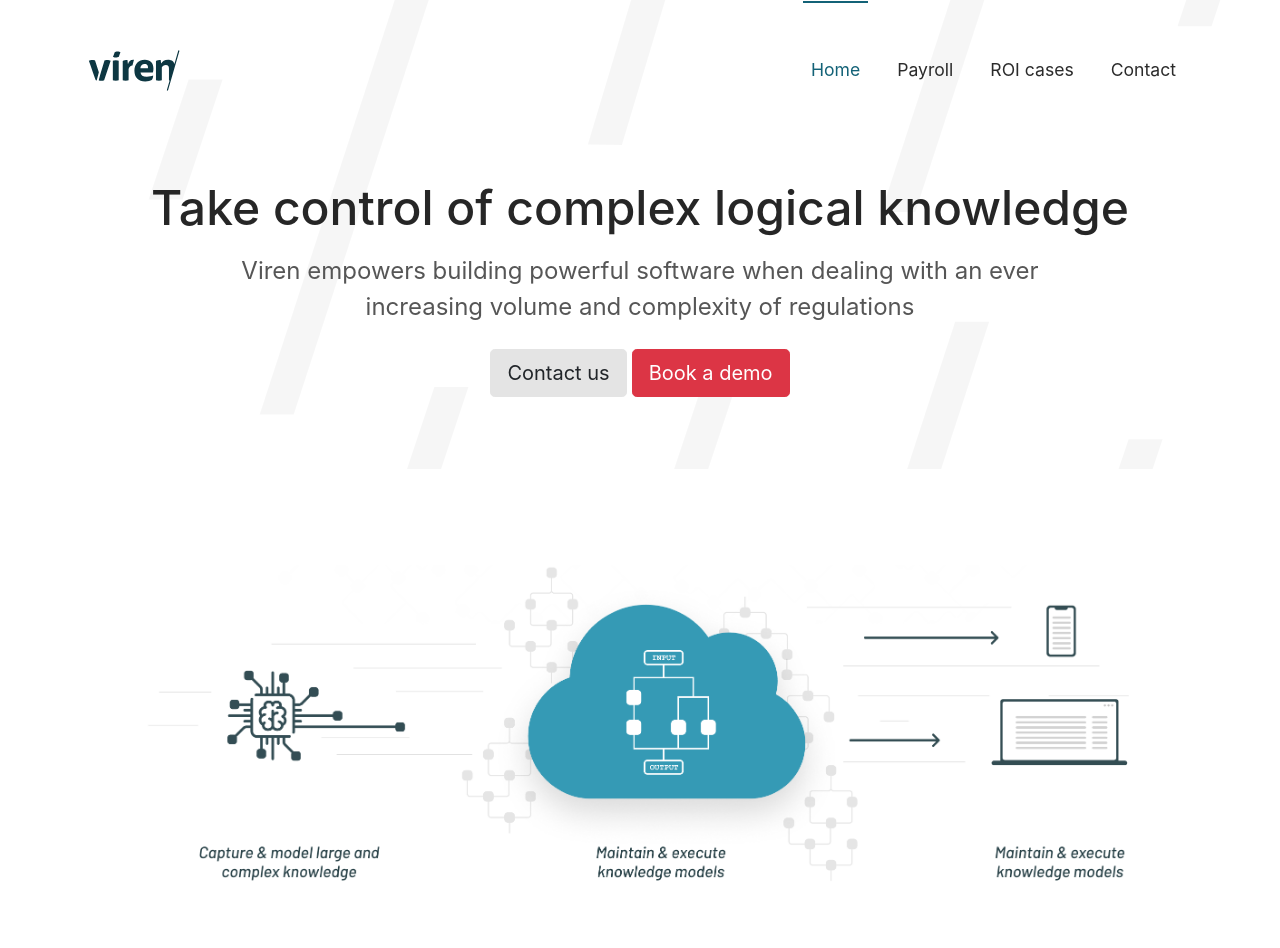
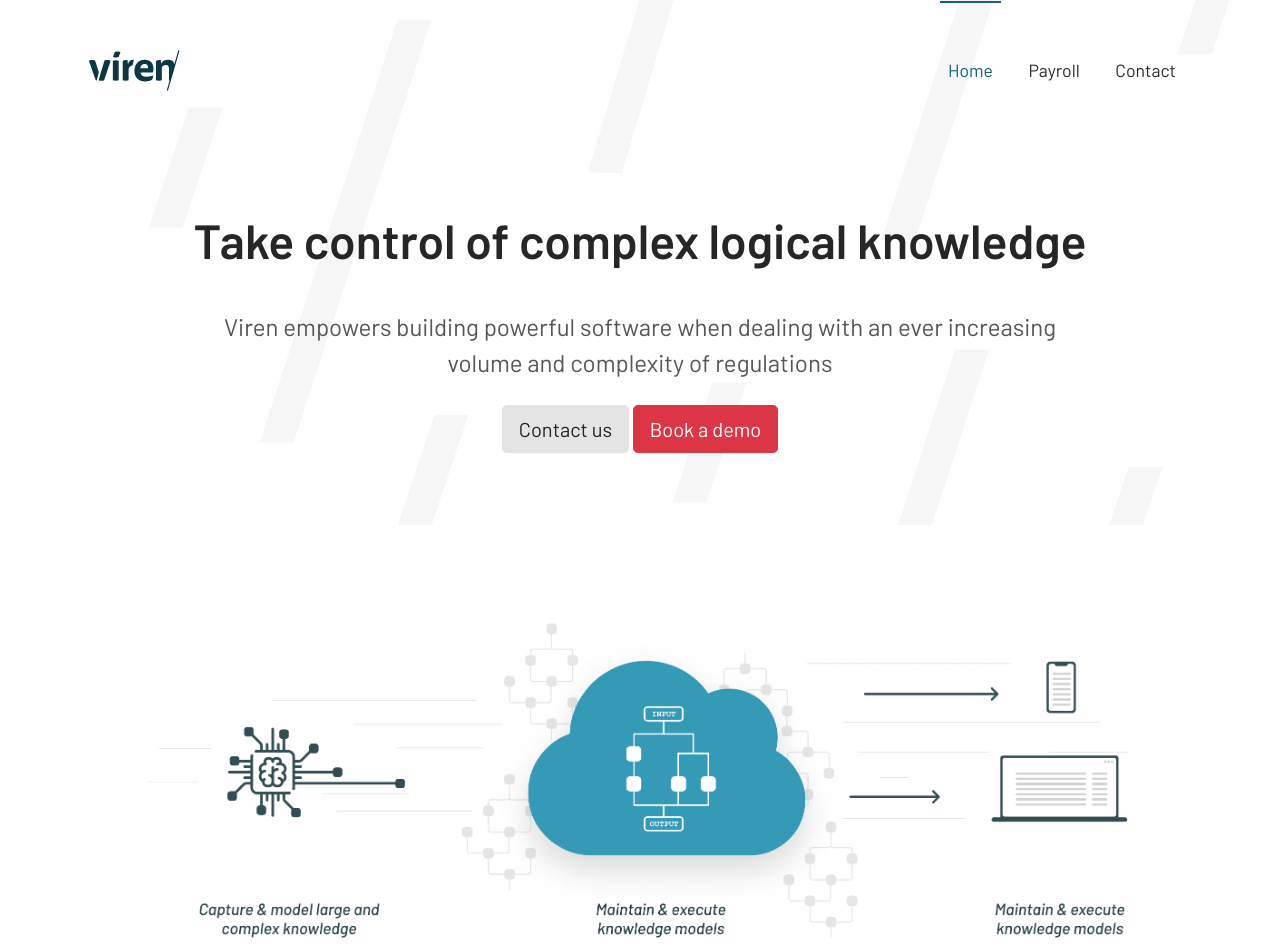
Before and after one commit to tealpartners/viren, a website: page index.html in a window 1280 px wide. Shown: the top 948 px of the page. Drawn offline with nearby package versions, Linux system fonts and the light colour scheme.

Commit message:
Add new font and other tweaks

```diff
--- a/index.html
+++ b/index.html
@@ -2,7 +2,6 @@
 <title>Viren - Take control of complex logical knowledge</title>
 <meta name="description" content="Viren empowers building powerful software when dealing with an ever increasing volume and complexity of regulations.">
 
-<link rel="stylesheet" href="scss/all.css">
 <meta name="viewport" content="width=device-width, initial-scale=1.0">
 <!-- <meta name="viewport" content="initial-scale=1" > -->
 <script src="https://code.jquery.com/jquery-3.3.1.min.js"
@@ -11,6 +10,8 @@
 <script type="text/javascript" src="js/viren.js"></script>
 <link rel="shortcut icon" type="image/png" href="assets/img/favicon.png"/>
 <link rel="stylesheet" href="https://stackpath.bootstrapcdn.com/bootstrap/4.3.1/css/bootstrap.min.css" integrity="sha384-ggOyR0iXCbMQv3Xipma34MD+dH/1fQ784/j6cY/iJTQUOhcWr7x9JvoRxT2MZw1T" crossorigin="anonymous">
+<link rel="stylesheet" href="scss/all.css">
+<link href="https://fonts.googleapis.com/css?family=Barlow:300,400,500,600,700&display=swap" rel="stylesheet">
 
 </head>
 
@@ -23,9 +24,8 @@
         <div class="logo viren-logo mt-5 my-0 mr-md-auto"><a href="index.html">Viren</a></div>
 
         <nav class="viren-nav mt-4 mt-md-0">
-            <a href="index.html" class="p-2 mx-2 mt-2 mt-md-0 active">Home</a>
-            <a href="payroll.html" class="p-2 mx-2 mt-2 mt-md-0">Payroll</a>
-            <a href="index.html" class="p-2 mx-2 mt-2 mt-md-0">ROI cases</a>
+            <a href="index" class="p-2 mx-2 mt-2 mt-md-0 active">Home</a>
+            <a href="payroll" class="p-2 mx-2 mt-2 mt-md-0">Payroll</a>
             <a href="#contact" class="p-2 mx-2 mt-2 mt-md-0">Contact</a>
         </nav>
 
--- a/scss/_general.scss
+++ b/scss/_general.scss
@@ -1,5 +1,5 @@
 body{
-  font-family: "Enzo";
+  font-family: "Barlow" -apple-system,BlinkMacSystemFont,"Segoe UI",Roboto,"Helvetica Neue",Arial,"Noto Sans",sans-serif,"Apple Color Emoji","Segoe UI Emoji","Segoe UI Symbol","Noto Color Emoji";
   color:$color-text1;
   font-size:15px;
   -webkit-font-smoothing: antialiased;
```
Also changed, not shown: payroll.html (+6 -6 lines), scss/all.css, 1 other file.
